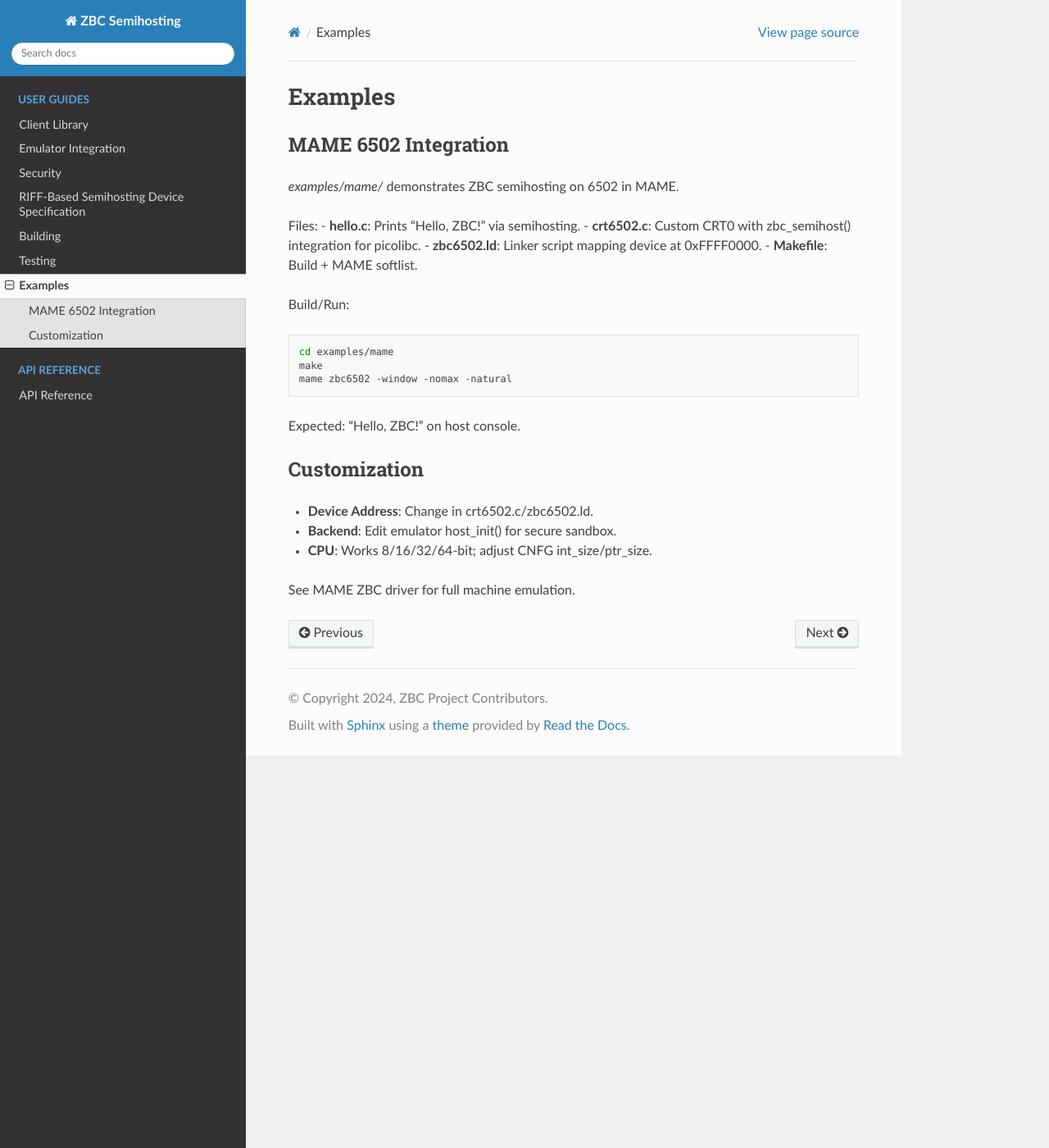
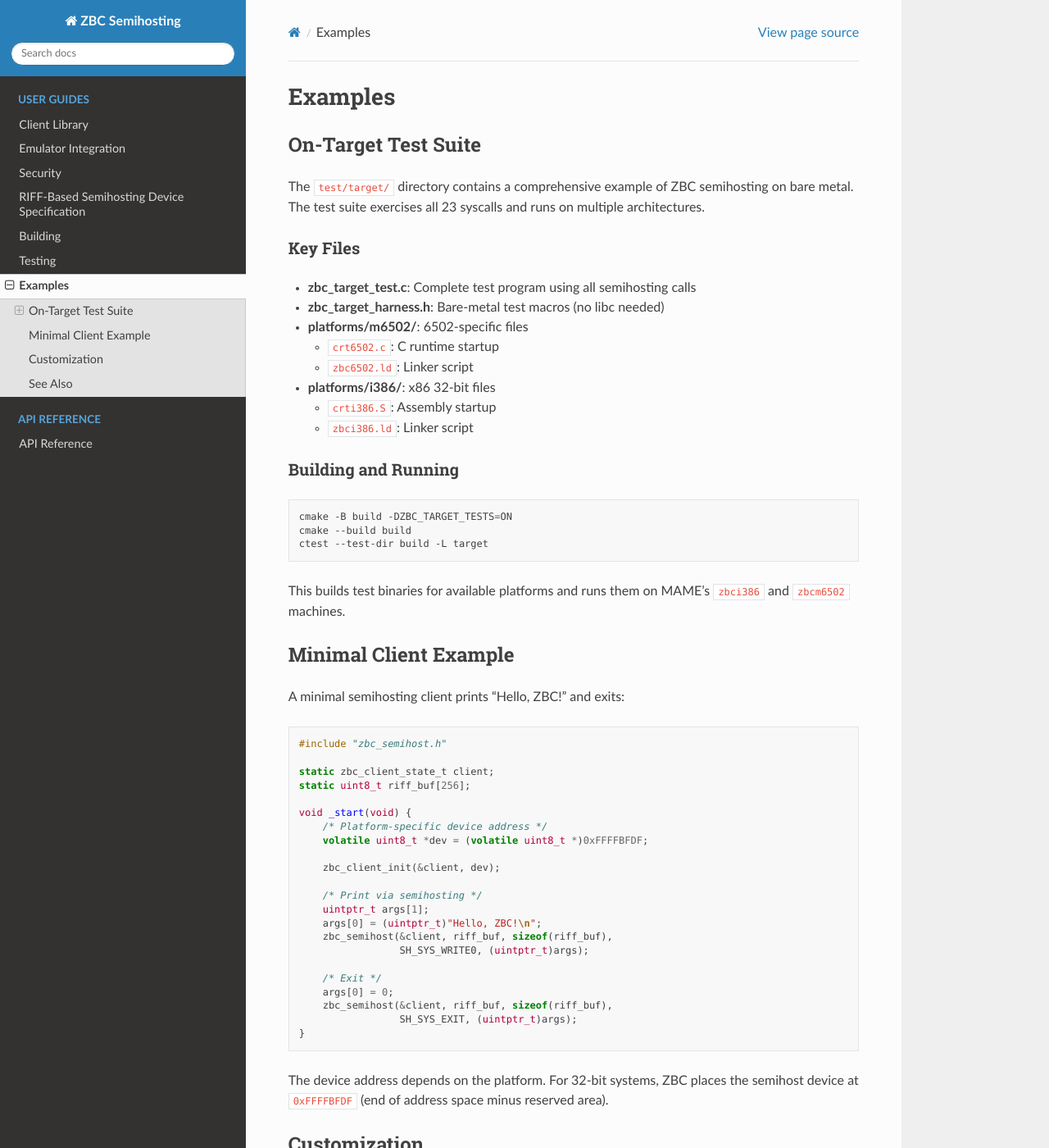
Before and after one commit to johnwbyrd/semihost, a Sphinx documentation site: the page built from docs/source/examples.rst, in a window 1280 px wide and 1400 px high. Shown: the whole window at 82% size. Built offline with Sphinx 7.4.7 and the Read the Docs theme 3.1.0, drawn with Linux system fonts in a browser that asks for light colours; some of the changed text lies outside the part shown.

Commit message:
docs: expand on-target testing and examples documentation
Refactor and expand documentation for cross-platform testing:
- Rename zbc_riff_parse to zbc_riff_parse_request in API docs for consistency
- Add new "On-Target Tests" section in building guide with platform requirements (i386, m6502) and MAME setup instructions
- Rewrite examples page to focus on test/target/ suite as primary example, replacing single MAME 6502 demo
- Add minimal client example showing basic semihosting usage
- Include platform-specific details (device addresses, CRT files, linker scripts)

```diff
--- a/docs/source/api/protocol.rst
+++ b/docs/source/api/protocol.rst
@@ -114,14 +114,14 @@ RIFF Functions
 
 .. autocfunction:: zbc_protocol.h::zbc_riff_end
 
-.. autocfunction:: zbc_protocol.h::zbc_riff_parse
+.. autocfunction:: zbc_protocol.h::zbc_riff_parse_request
 
 **Example:**
 
 .. code-block:: c
 
    zbc_parsed_t parsed;
-   int rc = zbc_riff_parse(&parsed, buf, size, 4, ZBC_ENDIAN_LITTLE);
+   int rc = zbc_riff_parse_request(&parsed, buf, size, 4, ZBC_ENDIAN_LITTLE);
    if (rc == ZBC_OK) {
        if (parsed.has_retn) {
            /* Use parsed.result, parsed.host_errno */
--- a/docs/source/examples.rst
+++ b/docs/source/examples.rst
@@ -1,32 +1,87 @@
 Examples
 ========
 
-MAME 6502 Integration
----------------------
+On-Target Test Suite
+--------------------
 
-`examples/mame/` demonstrates ZBC semihosting on 6502 in MAME.
+The ``test/target/`` directory contains a comprehensive example of ZBC
+semihosting on bare metal. The test suite exercises all 23 syscalls
+and runs on multiple architectures.
 
-Files:
-- **hello.c**: Prints "Hello, ZBC!" via semihosting.
-- **crt6502.c**: Custom CRT0 with zbc_semihost() integration for picolibc.
-- **zbc6502.ld**: Linker script mapping device at 0xFFFF0000.
-- **Makefile**: Build + MAME softlist.
+Key Files
+^^^^^^^^^
 
-Build/Run:
+- **zbc_target_test.c**: Complete test program using all semihosting calls
+- **zbc_target_harness.h**: Bare-metal test macros (no libc needed)
+- **platforms/m6502/**: 6502-specific files
+
+  - ``crt6502.c``: C runtime startup
+  - ``zbc6502.ld``: Linker script
+
+- **platforms/i386/**: x86 32-bit files
+
+  - ``crti386.S``: Assembly startup
+  - ``zbci386.ld``: Linker script
+
+Building and Running
+^^^^^^^^^^^^^^^^^^^^
 
 .. code-block:: bash
 
-   cd examples/mame
-   make
-   mame zbc6502 -window -nomax -natural
+   cmake -B build -DZBC_TARGET_TESTS=ON
+   cmake --build build
+   ctest --test-dir build -L target
 
-Expected: "Hello, ZBC!" on host console.
+This builds test binaries for available platforms and runs them on MAME's
+``zbci386`` and ``zbcm6502`` machines.
+
+Minimal Client Example
+----------------------
+
+A minimal semihosting client prints "Hello, ZBC!" and exits:
+
+.. code-block:: c
+
+   #include "zbc_semihost.h"
+
+   static zbc_client_state_t client;
+   static uint8_t riff_buf[256];
+
+   void _start(void) {
+       /* Platform-specific device address */
+       volatile uint8_t *dev = (volatile uint8_t *)0xFFFFBFDF;
+
+       zbc_client_init(&client, dev);
+
+       /* Print via semihosting */
+       uintptr_t args[1];
+       args[0] = (uintptr_t)"Hello, ZBC!\n";
+       zbc_semihost(&client, riff_buf, sizeof(riff_buf),
+                    SH_SYS_WRITE0, (uintptr_t)args);
+
+       /* Exit */
+       args[0] = 0;
+       zbc_semihost(&client, riff_buf, sizeof(riff_buf),
+                    SH_SYS_EXIT, (uintptr_t)args);
+   }
+
+The device address depends on the platform. For 32-bit systems, ZBC
+places the semihost device at ``0xFFFFBFDF`` (end of address space
+minus reserved area).
 
 Customization
 -------------
 
-- **Device Address**: Change in crt6502.c/zbc6502.ld.
-- **Backend**: Edit emulator host_init() for secure sandbox.
-- **CPU**: Works 8/16/32/64-bit; adjust CNFG int_size/ptr_size.
+- **Device Address**: See ``zbc_target_harness.h`` for the address calculation
+  formula based on pointer size.
+- **Backend**: Use ``zbc_backend_ansi()`` for sandboxed file access or
+  ``zbc_backend_ansi_insecure()`` for full host filesystem access.
+- **CPU**: Works 8/16/32/64-bit; the CNFG chunk conveys int_size/ptr_size
+  automatically.
 
-See MAME ZBC driver for full machine emulation.
+See Also
+--------
+
+- :doc:`client-library` for full client API documentation
+- :doc:`testing` for test infrastructure details
+- ``test/target/`` source for complete platform examples
```
Also changed, not shown: docs/source/building.rst (+17 -0 lines), docs/source/testing.rst (+94 -18 lines), 1 other file.
